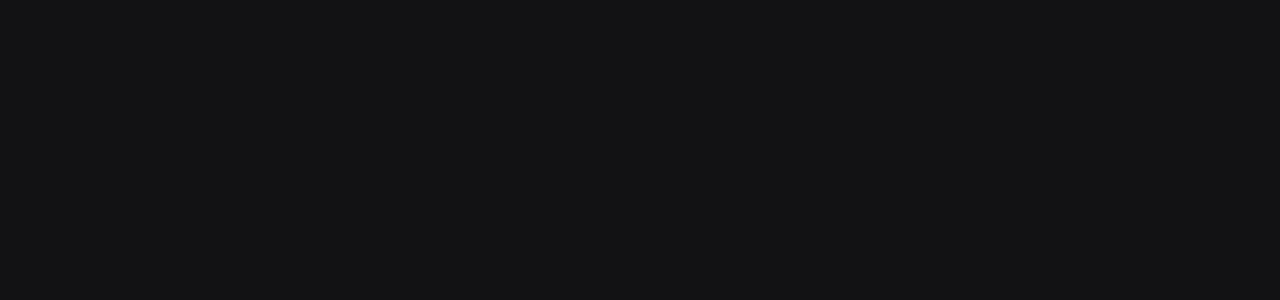
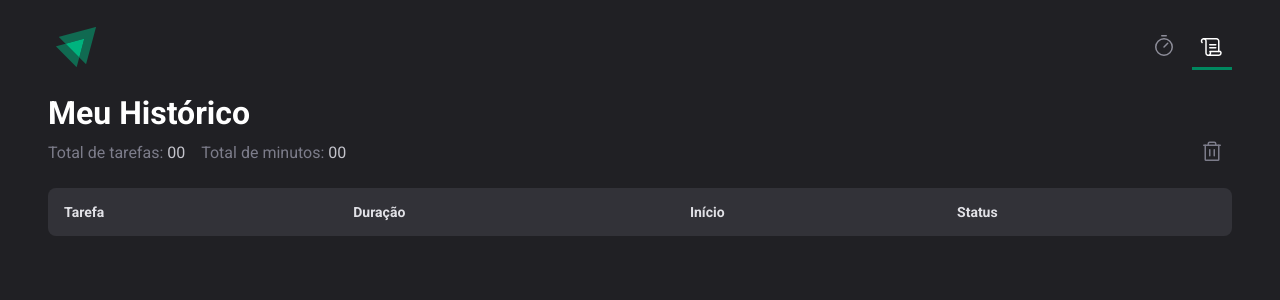
Before and after one commit to eoisaac/ignite_timer, a React (Vite) app: page /historico in a window 1280 px wide. Before the commit this address had no page. Shown: the top 300 px of the page. Built offline with nearby package versions, Linux system fonts and the light colour scheme.

Commit message:
feat: display tasks amount and total minutes

```diff
--- a/src/Routes/Router.tsx
+++ b/src/Routes/Router.tsx
@@ -8,7 +8,8 @@
     <Routes>
       <Route path="/" element={<DefaultLayout />}>
         <Route path="/" element={<Home />} />
-        <Route path="/history" element={<History />} />
+        <Route path="/historico" element={<History />} />
+        <Route path="*" element={<Home />} />
       </Route>
     </Routes>
   )
--- a/src/components/Header/index.tsx
+++ b/src/components/Header/index.tsx
@@ -14,7 +14,7 @@
         <NavLink to="/" title="Timer">
           <Timer size={24} />
         </NavLink>
-        <NavLink to="/history" title="Histórico">
+        <NavLink to="/historico" title="Histórico">
           <Scroll size={24} />
         </NavLink>
       </nav>
--- a/src/pages/History/index.tsx
+++ b/src/pages/History/index.tsx
@@ -1,20 +1,58 @@
 import { useContext } from 'react'
-import { formatDistanceToNow } from 'date-fns'
+import { differenceInMinutes, formatDistanceToNow } from 'date-fns'
 import { ptBR } from 'date-fns/locale'
 import { CyclesContext } from '../../contexts/CyclesContext'
-import { HistoryContainer, HistoryHeader, HistoryList, Status } from './styles'
+import {
+  HeaderRow,
+  HeaderStats,
+  HistoryContainer,
+  HistoryHeader,
+  HistoryList,
+  Status,
+} from './styles'
 import { Trash } from 'phosphor-react'
 
 export const History = () => {
   const { cycles, clearCyclesHistory } = useContext(CyclesContext)
 
+  const minutesAmount = cycles.reduce((minutes, cycle) => {
+    if (cycle.interruptDate) {
+      return (minutes += differenceInMinutes(
+        new Date(cycle.interruptDate),
+        new Date(cycle.startDate),
+      ))
+    }
+
+    if (cycle.finishedDate) {
+      return (minutes += differenceInMinutes(
+        new Date(cycle.finishedDate),
+        new Date(cycle.startDate),
+      ))
+    }
+
+    return (minutes += 0)
+  }, 0)
+
   return (
     <HistoryContainer>
       <HistoryHeader>
         <h1>Meu Histórico</h1>
-        <button onClick={clearCyclesHistory} title="Limpar histórico">
-          <Trash size={24} />
-        </button>
+        <HeaderRow>
+          <HeaderStats>
+            <div>
+              Total de tarefas:
+              <span>{` ${String(cycles.length).padStart(2, '0')}`}</span>
+            </div>
+            <div>
+              Total de minutos:
+              <span>{` ${String(minutesAmount).padStart(2, '0')}`}</span>
+            </div>
+          </HeaderStats>
+
+          <button onClick={clearCyclesHistory} title="Limpar histórico">
+            <Trash size={24} />
+          </button>
+        </HeaderRow>
       </HistoryHeader>
 
       <HistoryList>
@@ -27,6 +65,7 @@
               <th>Status</th>
             </tr>
           </thead>
+
           <tbody>
             {cycles.map((cycle) => {
               return (
--- a/src/pages/History/styles.ts
+++ b/src/pages/History/styles.ts
@@ -12,9 +12,16 @@
 
 export const HistoryHeader = styled.div`
   width: 100%;
+  display: flex;
+  flex-direction: column;
+`
+
+export const HeaderRow = styled.div`
+  width: 100%;
   display: inline-flex;
+  align-items: center;
   justify-content: space-between;
-  align-items: center;
+  gap: 1rem;
 
   h1 {
     font-size: 1.5rem;
@@ -33,6 +40,19 @@
     &:hover {
       color: ${(props) => props.theme['red-500']};
     }
+  }
+`
+
+export const HeaderStats = styled.div`
+  width: 100%;
+  display: inline-flex;
+  align-items: center;
+  flex-wrap: wrap;
+  gap: 0.5rem 1rem;
+  color: ${(props) => props.theme['gray-500']};
+
+  span {
+    color: ${(props) => props.theme['gray-300']};
   }
 `
 
--- a/src/pages/Home/components/Countdown/index.tsx
+++ b/src/pages/Home/components/Countdown/index.tsx
@@ -56,7 +56,9 @@
   const seconds = String(secondsAmount).padStart(2, '0')
 
   useEffect(() => {
-    document.title = activeCycle ? `${minutes}:${seconds}` : 'Ignite Timer'
+    document.title = activeCycle
+      ? `${minutes}:${seconds} - Foco!`
+      : 'Ignite Timer'
   }, [activeCycle, minutes, seconds])
 
   return (
```
Also changed, not shown: 1 other file (tests, documents, lock files or other folders).
